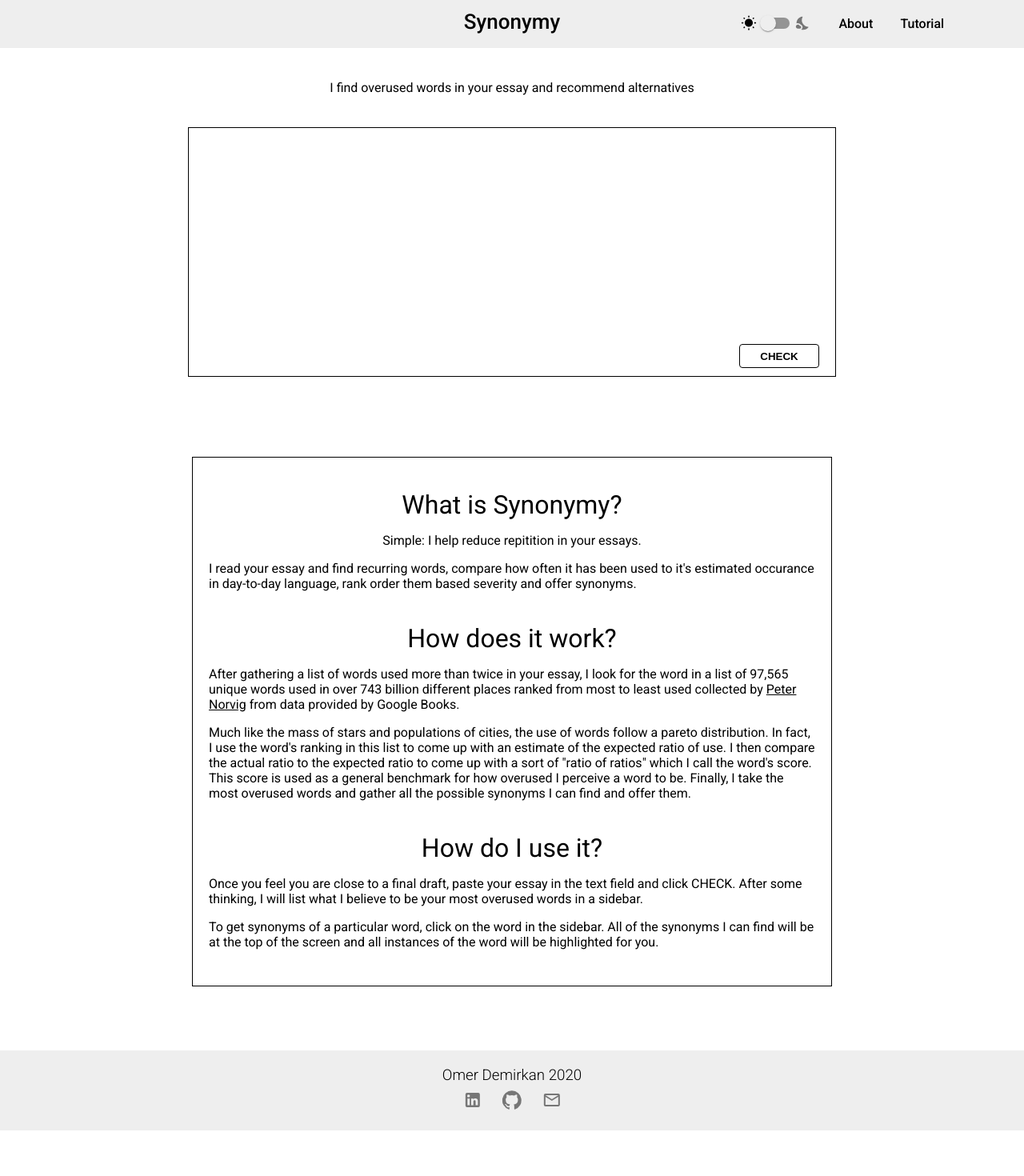
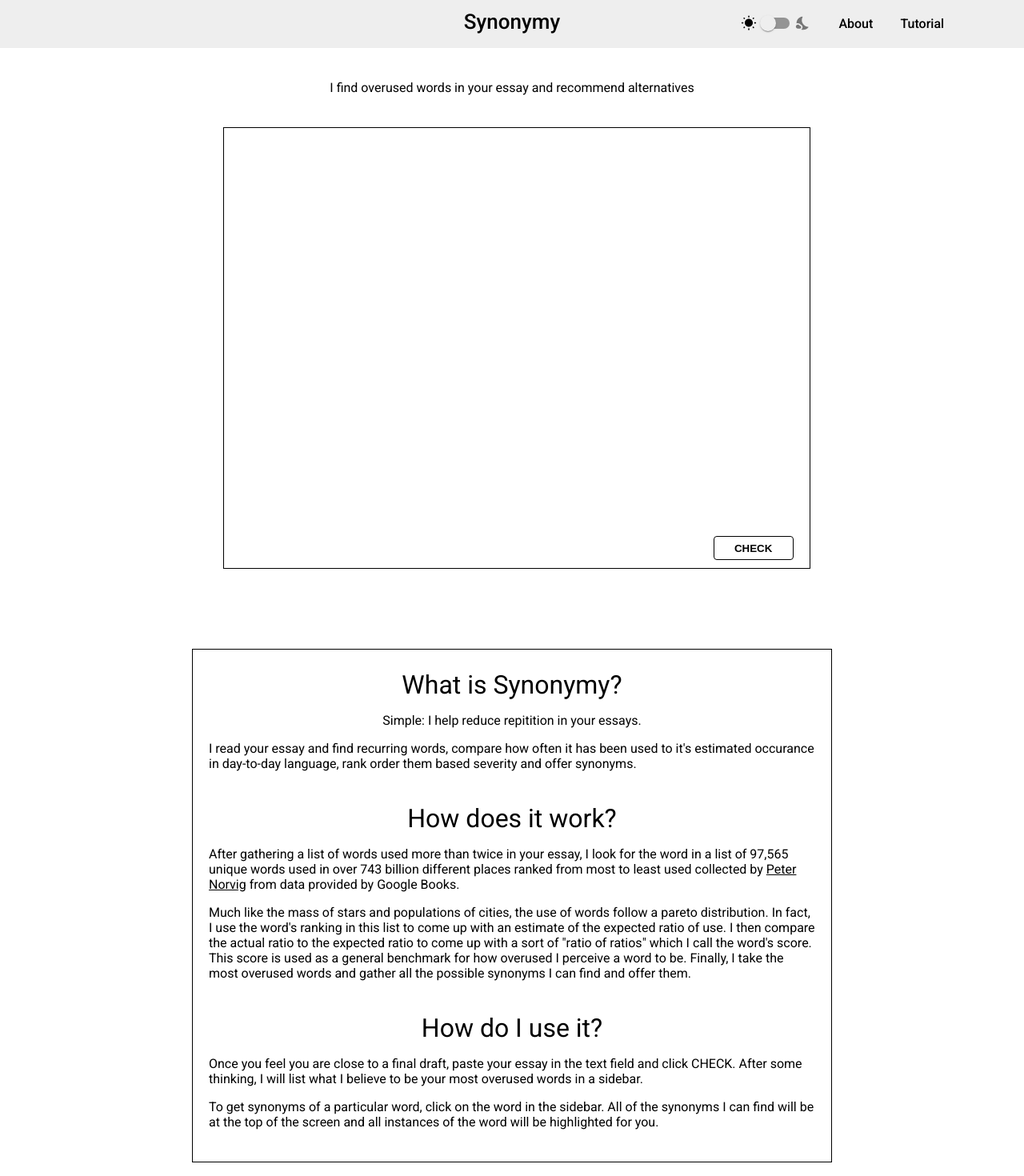
Before and after one commit to omerdemirkan/synonymy, a React (Create React App) app in the folder front-end/: page / in a window 1280 px wide. Shown: the top 1470 px of the page at 80% size. Before the commit the page ends 1413 px from the top, so only its background shows below. Built offline with nearby package versions, Linux system fonts and the light colour scheme.

Commit message:
add animations to userInputBox, SynonymBox and InspectBox

```diff
--- a/front-end/src/components/About/About.js
+++ b/front-end/src/components/About/About.js
@@ -5,7 +5,8 @@ import { connect } from 'react-redux';
 function About(props) {
     return <div id="about" className={classes.About}
     style={{
-        color: props.pallete.userInputText
+        color: props.pallete.userInputText,
+        backgroundColor: props.pallete.backgroundMain
     }}>
         <div className={classes.AboutBox}
         style={{
--- a/front-end/src/components/About/About.module.css
+++ b/front-end/src/components/About/About.module.css
@@ -3,6 +3,7 @@
     align-items: center;
     justify-content: center;
     font-weight: 400;
+    transition: background-color 0.2s ease;
 }
 
 .AboutBox {
@@ -10,7 +11,7 @@
     box-sizing: border-box;
     max-width: 800px;
     border: 1px solid;
-    padding: 0px 20px 5px;
+    padding: 25px 20px 0;
     margin: 50px 0;
 }
 
@@ -26,7 +27,7 @@
 }
 
 .Section {
-    margin: 40px 0;
+    margin: 0 0 40px;
 }
 
 .MainParagraph {
--- a/front-end/src/components/Main/Main.module.css
+++ b/front-end/src/components/Main/Main.module.css
@@ -1,6 +1,7 @@
 .Main {
     width: 100%;
     padding: 60px 0 30px;
+    min-height: 60vh;
     transition: background-color 0.2s ease;
 }
 
@@ -9,4 +10,12 @@
     text-align: center;
     font-weight: 400;
     margin: 40px 0;
+    opacity: 0;
+    animation: PhaseIn 0.5s ease forwards;
+    animation-delay: .6s;
 }
+
+@keyframes PhaseIn {
+    from {opacity: 0;}
+    to {opacity: 1;}
+}
--- a/front-end/src/containers/Inspect/Inspect.module.css
+++ b/front-end/src/containers/Inspect/Inspect.module.css
@@ -10,8 +10,8 @@
     box-sizing: border-box;
     margin: auto;
     border: 1px solid;
-    transition: height 0.3s ease;
     position: relative;
+    animation: PhaseIn 0.5s ease forwards;
 }
 
 .NotFoundMessage {
@@ -27,5 +27,13 @@
 
 .CloseIcon:hover {
     opacity: 1;
+}
 
+@keyframes PhaseIn {
+    from {
+        opacity: 0;
+    }
+    to {
+        opacity: 1;
+    }
 }
--- a/front-end/src/containers/UserInput/UserInput.js
+++ b/front-end/src/containers/UserInput/UserInput.js
@@ -90,7 +90,7 @@ const UserInput = props => {
                 </TextareaAutosize>
 
 
-                <AnchorLink href="#userinput" offset="100">
+                <AnchorLink href="#userinput" offset="200">
                     <button className={classes.CheckButton}
                     onClick={() => props.onSearchText(props.text, props.numWords)}
                     style={{
--- a/front-end/src/containers/UserInput/UserInput.module.css
+++ b/front-end/src/containers/UserInput/UserInput.module.css
@@ -15,23 +15,28 @@
     display: flex;
     justify-content: center;
     background-color: transparent;
+    padding: 0 5vw;
 }
 
 .TextFieldBox {
     width: 60%;
+    max-width: 1000px;
     padding: 20px 20px 50px;
     border: 1px solid;
     position: relative;
-    margin: 0 10px;
-    min-height: 30vh;
+    margin: 0;
+    margin-left: 12px;
+    min-height: 60vh;
     position: relative;
     background-color: transparent;
+    animation: PhaseIn .8s ease forwards;
 }
 
 .SynonymBox {
     position: relative;
-    margin: 0 10px;
-    animation: SlideIn 0.3s ease;
+    margin: 0;
+    margin-right: 12px;
+    animation: PhaseIn2 0.8s ease forwards;
 }
 
 .SynonymTable {
@@ -136,19 +141,11 @@ mark {
     color: inherit;
 }
 
-@keyframes SlideIn {
-    from {
-        left: 40px;
-    }
-    to {
-        left: 0px;
-    }
-}
-
 @media (max-width: 768px) {
     .TextFieldSynonymBox {
         flex-direction: column;
         align-items: center;
+        padding: 0;
     }
 
     .TextFieldBox {
@@ -168,11 +165,13 @@ mark {
     .SynonymTable {
         width: 100%;
         font-size: 1.2rem;
+        padding: 20px 0;
     }
 
     .NameFieldItem {
-        padding-left: 30px;
-        cursor: pointer;
+        padding: 0px;
+        text-align: center;
+        width: 40%;
     }
 
     .NameFieldItem:hover .Synonym {
@@ -183,3 +182,25 @@ mark {
         width: 90vw;
     }
 }
+
+@keyframes PhaseIn {
+    from {
+        top: 10px;
+        opacity: 0;
+    }
+    to {
+        top: 0;
+        opacity: 1;
+    }
+}
+
+@keyframes PhaseIn2 {
+    from {
+        top: 5px;
+        opacity: 0;
+    }
+    to {
+        top: 0;
+        opacity: 1;
+    }
+}
```
